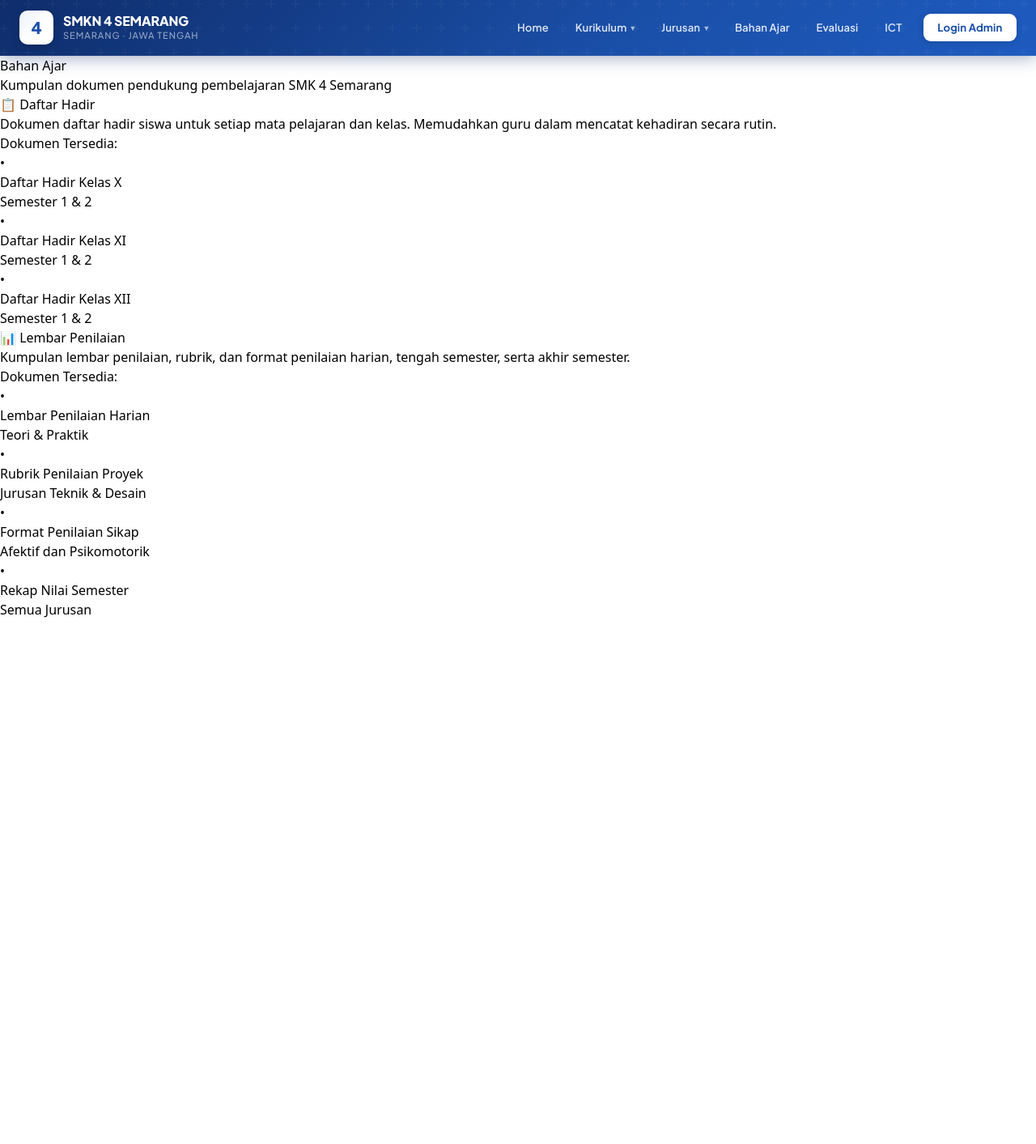
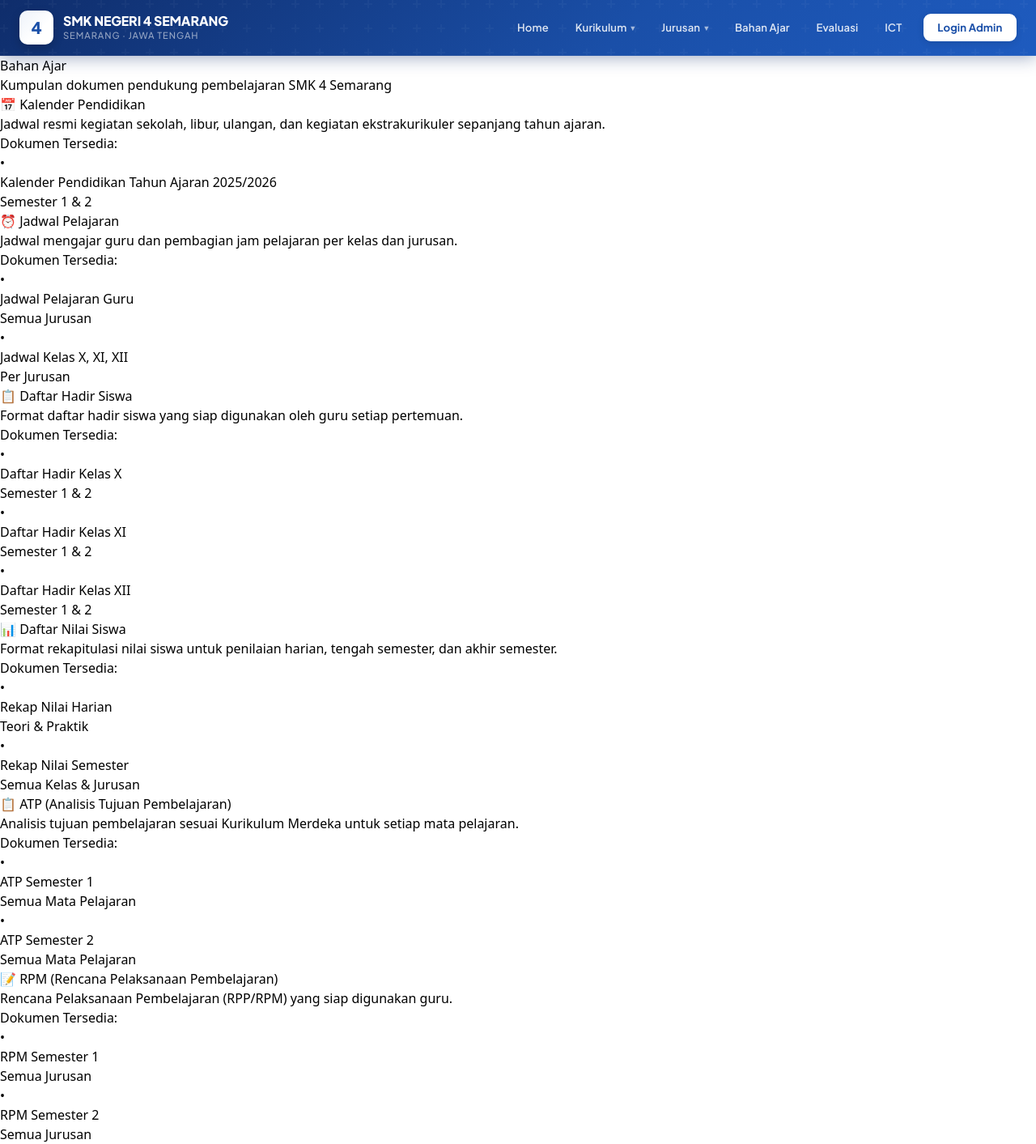
Before and after one commit to wahyuramadhani7/smk4smg, a Next.js app: page /bahan-ajar in a window 1280 px wide. Shown: the whole page at 81% size. Before the commit the page ends 800 px from the top, so only its background shows below. Built offline with nearby package versions, Linux system fonts and the light colour scheme.

Commit message:
update project

```diff
--- a/app/bahan-ajar/page.tsx
+++ b/app/bahan-ajar/page.tsx
@@ -1,95 +1,188 @@
 export default function BahanAjar() {
   return (
     <main className="pt-10 pb-20">
-      <div className="max-w-5xl mx-auto px-6">
+      <div className="max-w-6xl mx-auto px-6">
         <h1 className="text-4xl font-bold text-center mb-4">Bahan Ajar</h1>
-        <p className="text-center text-gray-600 mb-12">
+        <p className="text-center text-gray-600 mb-12 max-w-2xl mx-auto">
           Kumpulan dokumen pendukung pembelajaran SMK 4 Semarang
         </p>
 
-        <div className="grid md:grid-cols-2 gap-12">
-          {/* Daftar Hadir */}
-          <div>
-            <h2 className="text-2xl font-semibold mb-6 flex items-center gap-3">
-              📋 Daftar Hadir
+        <div className="grid md:grid-cols-2 lg:grid-cols-3 gap-8">
+
+          {/* Kalender Pendidikan */}
+          <div className="bg-white border border-gray-200 rounded-2xl p-7 hover:shadow-lg transition-shadow">
+            <h2 className="text-2xl font-semibold mb-4 flex items-center gap-3">
+              📅 Kalender Pendidikan
             </h2>
-            <p className="text-lg leading-relaxed mb-6">
-              Dokumen daftar hadir siswa untuk setiap mata pelajaran dan kelas.
-              Memudahkan guru dalam mencatat kehadiran secara rutin.
+            <p className="text-gray-600 leading-relaxed mb-6">
+              Jadwal resmi kegiatan sekolah, libur, ulangan, dan kegiatan ekstrakurikuler sepanjang tahun ajaran.
             </p>
-
-            <div className="bg-gray-50 border border-gray-200 rounded-xl p-6">
+            <div className="bg-gray-50 border border-gray-100 rounded-xl p-5">
               <h3 className="font-medium text-lg mb-4">Dokumen Tersedia:</h3>
-              <ul className="space-y-3">
+              <ul className="space-y-3 text-sm">
                 <li className="flex items-start gap-3">
-                  <span className="text-green-600 mt-1">•</span>
+                  <span className="text-emerald-600 mt-1">•</span>
                   <div>
-                    <p className="font-medium">Daftar Hadir Kelas X</p>
-                    <p className="text-sm text-gray-500">Semester 1 &amp; 2</p>
-                  </div>
-                </li>
-                <li className="flex items-start gap-3">
-                  <span className="text-green-600 mt-1">•</span>
-                  <div>
-                    <p className="font-medium">Daftar Hadir Kelas XI</p>
-                    <p className="text-sm text-gray-500">Semester 1 &amp; 2</p>
-                  </div>
-                </li>
-                <li className="flex items-start gap-3">
-                  <span className="text-green-600 mt-1">•</span>
-                  <div>
-                    <p className="font-medium">Daftar Hadir Kelas XII</p>
-                    <p className="text-sm text-gray-500">Semester 1 &amp; 2</p>
+                    <p className="font-medium">Kalender Pendidikan Tahun Ajaran 2025/2026</p>
+                    <p className="text-gray-500">Semester 1 &amp; 2</p>
                   </div>
                 </li>
               </ul>
             </div>
           </div>
 
-          {/* Lembar Penilaian */}
-          <div>
-            <h2 className="text-2xl font-semibold mb-6 flex items-center gap-3">
-              📊 Lembar Penilaian
+          {/* Jadwal Pelajaran */}
+          <div className="bg-white border border-gray-200 rounded-2xl p-7 hover:shadow-lg transition-shadow">
+            <h2 className="text-2xl font-semibold mb-4 flex items-center gap-3">
+              ⏰ Jadwal Pelajaran
             </h2>
-            <p className="text-lg leading-relaxed mb-6">
-              Kumpulan lembar penilaian, rubrik, dan format penilaian harian,
-              tengah semester, serta akhir semester.
+            <p className="text-gray-600 leading-relaxed mb-6">
+              Jadwal mengajar guru dan pembagian jam pelajaran per kelas dan jurusan.
             </p>
+            <div className="bg-gray-50 border border-gray-100 rounded-xl p-5">
+              <h3 className="font-medium text-lg mb-4">Dokumen Tersedia:</h3>
+              <ul className="space-y-3 text-sm">
+                <li className="flex items-start gap-3">
+                  <span className="text-emerald-600 mt-1">•</span>
+                  <div>
+                    <p className="font-medium">Jadwal Pelajaran Guru</p>
+                    <p className="text-gray-500">Semua Jurusan</p>
+                  </div>
+                </li>
+                <li className="flex items-start gap-3">
+                  <span className="text-emerald-600 mt-1">•</span>
+                  <div>
+                    <p className="font-medium">Jadwal Kelas X, XI, XII</p>
+                    <p className="text-gray-500">Per Jurusan</p>
+                  </div>
+                </li>
+              </ul>
+            </div>
+          </div>
 
-            <div className="bg-gray-50 border border-gray-200 rounded-xl p-6">
+          {/* Daftar Hadir Siswa */}
+          <div className="bg-white border border-gray-200 rounded-2xl p-7 hover:shadow-lg transition-shadow">
+            <h2 className="text-2xl font-semibold mb-4 flex items-center gap-3">
+              📋 Daftar Hadir Siswa
+            </h2>
+            <p className="text-gray-600 leading-relaxed mb-6">
+              Format daftar hadir siswa yang siap digunakan oleh guru setiap pertemuan.
+            </p>
+            <div className="bg-gray-50 border border-gray-100 rounded-xl p-5">
               <h3 className="font-medium text-lg mb-4">Dokumen Tersedia:</h3>
-              <ul className="space-y-3">
+              <ul className="space-y-3 text-sm">
+                <li className="flex items-start gap-3">
+                  <span className="text-emerald-600 mt-1">•</span>
+                  <div>
+                    <p className="font-medium">Daftar Hadir Kelas X</p>
+                    <p className="text-gray-500">Semester 1 &amp; 2</p>
+                  </div>
+                </li>
+                <li className="flex items-start gap-3">
+                  <span className="text-emerald-600 mt-1">•</span>
+                  <div>
+                    <p className="font-medium">Daftar Hadir Kelas XI</p>
+                    <p className="text-gray-500">Semester 1 &amp; 2</p>
+                  </div>
+                </li>
+                <li className="flex items-start gap-3">
+                  <span className="text-emerald-600 mt-1">•</span>
+                  <div>
+                    <p className="font-medium">Daftar Hadir Kelas XII</p>
+                    <p className="text-gray-500">Semester 1 &amp; 2</p>
+                  </div>
+                </li>
+              </ul>
+            </div>
+          </div>
+
+          {/* Daftar Nilai Siswa */}
+          <div className="bg-white border border-gray-200 rounded-2xl p-7 hover:shadow-lg transition-shadow">
+            <h2 className="text-2xl font-semibold mb-4 flex items-center gap-3">
+              📊 Daftar Nilai Siswa
+            </h2>
+            <p className="text-gray-600 leading-relaxed mb-6">
+              Format rekapitulasi nilai siswa untuk penilaian harian, tengah semester, dan akhir semester.
+            </p>
+            <div className="bg-gray-50 border border-gray-100 rounded-xl p-5">
+              <h3 className="font-medium text-lg mb-4">Dokumen Tersedia:</h3>
+              <ul className="space-y-3 text-sm">
                 <li className="flex items-start gap-3">
                   <span className="text-blue-600 mt-1">•</span>
                   <div>
-                    <p className="font-medium">Lembar Penilaian Harian</p>
-                    <p className="text-sm text-gray-500">Teori &amp; Praktik</p>
-                  </div>
-                </li>
-                <li className="flex items-start gap-3">
-                  <span className="text-blue-600 mt-1">•</span>
-                  <div>
-                    <p className="font-medium">Rubrik Penilaian Proyek</p>
-                    <p className="text-sm text-gray-500">Jurusan Teknik &amp; Desain</p>
-                  </div>
-                </li>
-                <li className="flex items-start gap-3">
-                  <span className="text-blue-600 mt-1">•</span>
-                  <div>
-                    <p className="font-medium">Format Penilaian Sikap</p>
-                    <p className="text-sm text-gray-500">Afektif dan Psikomotorik</p>
+                    <p className="font-medium">Rekap Nilai Harian</p>
+                    <p className="text-gray-500">Teori &amp; Praktik</p>
                   </div>
                 </li>
                 <li className="flex items-start gap-3">
                   <span className="text-blue-600 mt-1">•</span>
                   <div>
                     <p className="font-medium">Rekap Nilai Semester</p>
-                    <p className="text-sm text-gray-500">Semua Jurusan</p>
+                    <p className="text-gray-500">Semua Kelas &amp; Jurusan</p>
                   </div>
                 </li>
               </ul>
             </div>
           </div>
+
+          {/* ATP */}
+          <div className="bg-white border border-gray-200 rounded-2xl p-7 hover:shadow-lg transition-shadow">
+            <h2 className="text-2xl font-semibold mb-4 flex items-center gap-3">
+              📋 ATP (Analisis Tujuan Pembelajaran)
+            </h2>
+            <p className="text-gray-600 leading-relaxed mb-6">
+              Analisis tujuan pembelajaran sesuai Kurikulum Merdeka untuk setiap mata pelajaran.
+            </p>
+            <div className="bg-gray-50 border border-gray-100 rounded-xl p-5">
+              <h3 className="font-medium text-lg mb-4">Dokumen Tersedia:</h3>
+              <ul className="space-y-3 text-sm">
+                <li className="flex items-start gap-3">
+                  <span className="text-violet-600 mt-1">•</span>
+                  <div>
+                    <p className="font-medium">ATP Semester 1</p>
+                    <p className="text-gray-500">Semua Mata Pelajaran</p>
+                  </div>
+                </li>
+                <li className="flex items-start gap-3">
+                  <span className="text-violet-600 mt-1">•</span>
+                  <div>
+                    <p className="font-medium">ATP Semester 2</p>
+                    <p className="text-gray-500">Semua Mata Pelajaran</p>
+                  </div>
+                </li>
+              </ul>
+            </div>
+          </div>
+
+          {/* RPM */}
+          <div className="bg-white border border-gray-200 rounded-2xl p-7 hover:shadow-lg transition-shadow">
+            <h2 className="text-2xl font-semibold mb-4 flex items-center gap-3">
+              📝 RPM (Rencana Pelaksanaan Pembelajaran)
+            </h2>
+            <p className="text-gray-600 leading-relaxed mb-6">
+              Rencana Pelaksanaan Pembelajaran (RPP/RPM) yang siap digunakan guru.
+            </p>
+            <div className="bg-gray-50 border border-gray-100 rounded-xl p-5">
+              <h3 className="font-medium text-lg mb-4">Dokumen Tersedia:</h3>
+              <ul className="space-y-3 text-sm">
+                <li className="flex items-start gap-3">
+                  <span className="text-violet-600 mt-1">•</span>
+                  <div>
+                    <p className="font-medium">RPM Semester 1</p>
+                    <p className="text-gray-500">Semua Jurusan</p>
+                  </div>
+                </li>
+                <li className="flex items-start gap-3">
+                  <span className="text-violet-600 mt-1">•</span>
+                  <div>
+                    <p className="font-medium">RPM Semester 2</p>
+                    <p className="text-gray-500">Semua Jurusan</p>
+                  </div>
+                </li>
+              </ul>
+            </div>
+          </div>
+
         </div>
       </div>
     </main>
--- a/app/components/Navbar.tsx
+++ b/app/components/Navbar.tsx
@@ -435,7 +435,7 @@ export default function Navbar() {
                 <span>4</span>
               </div>
               <div>
-                <p className="logo-text-main">SMKN 4 SEMARANG</p>
+                <p className="logo-text-main">SMK NEGERI 4 SEMARANG</p>
                 <p className="logo-text-sub">Semarang · Jawa Tengah</p>
               </div>
             </Link>
--- a/app/home/page.tsx
+++ b/app/home/page.tsx
@@ -83,7 +83,7 @@ export default function Home() {
           <h1 className="text-5xl md:text-7xl font-extrabold leading-tight mb-4 tracking-tight">
             {c.hero_title.split('SMK 4').length > 1 ? (
               <>
-                SMK 4 <span className="text-blue-400">Semarang</span>
+                SMK NEGERI 4 <span className="text-blue-400">SEMARANG</span>
               </>
             ) : (
               c.hero_title
```
Also changed, not shown: app/evaluasi/page.tsx (+97 -20 lines), app/ict/page.tsx (+45 -44 lines).
